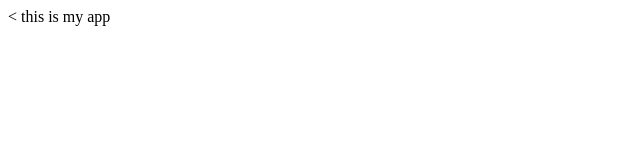
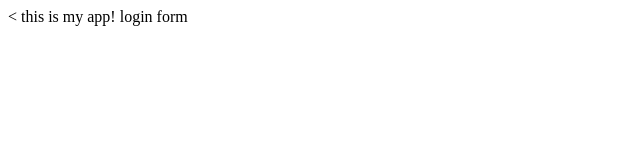
Before and after one commit to fjxlovejava/myappsample, a plain HTML site: page index.html in a window 1280 px wide. Shown: the full height of the page, 0-640 px from the left. Drawn offline with Linux system fonts and the light colour scheme.

Commit message:
login form

```diff
--- /dev/null
+++ b/dir1/app1.js
@@ -0,0 +1 @@
+console.log('app1 ');
--- /dev/null
+++ b/dir2/app2.js
@@ -0,0 +1 @@
+console.log('app2 ');
--- a/index.html
+++ b/index.html
@@ -5,6 +5,7 @@
     <title>my app</title>
   </head>
   <body>
-    this is my app
+    this is my app!
+    login form
   </body>
 </html>
```
Also changed, not shown: login.html (added, +1 -0 lines), 2 other files.
